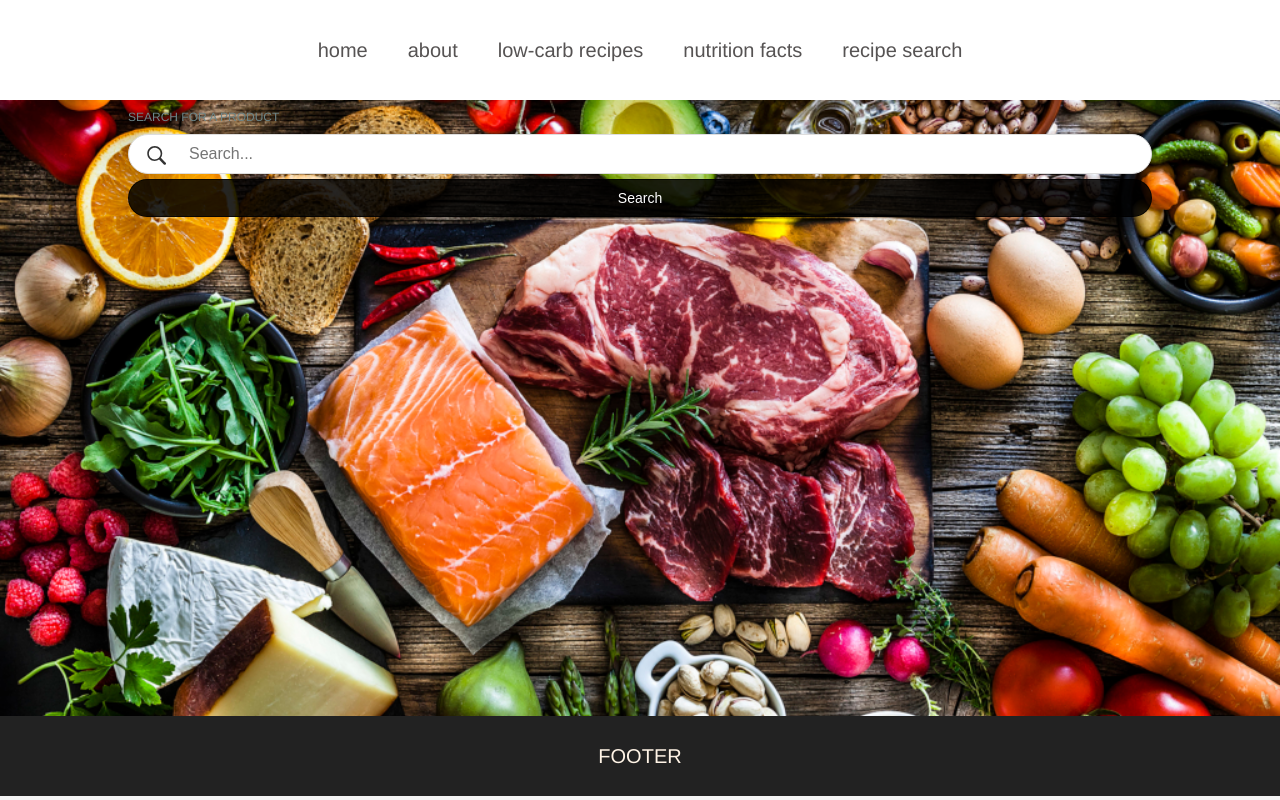
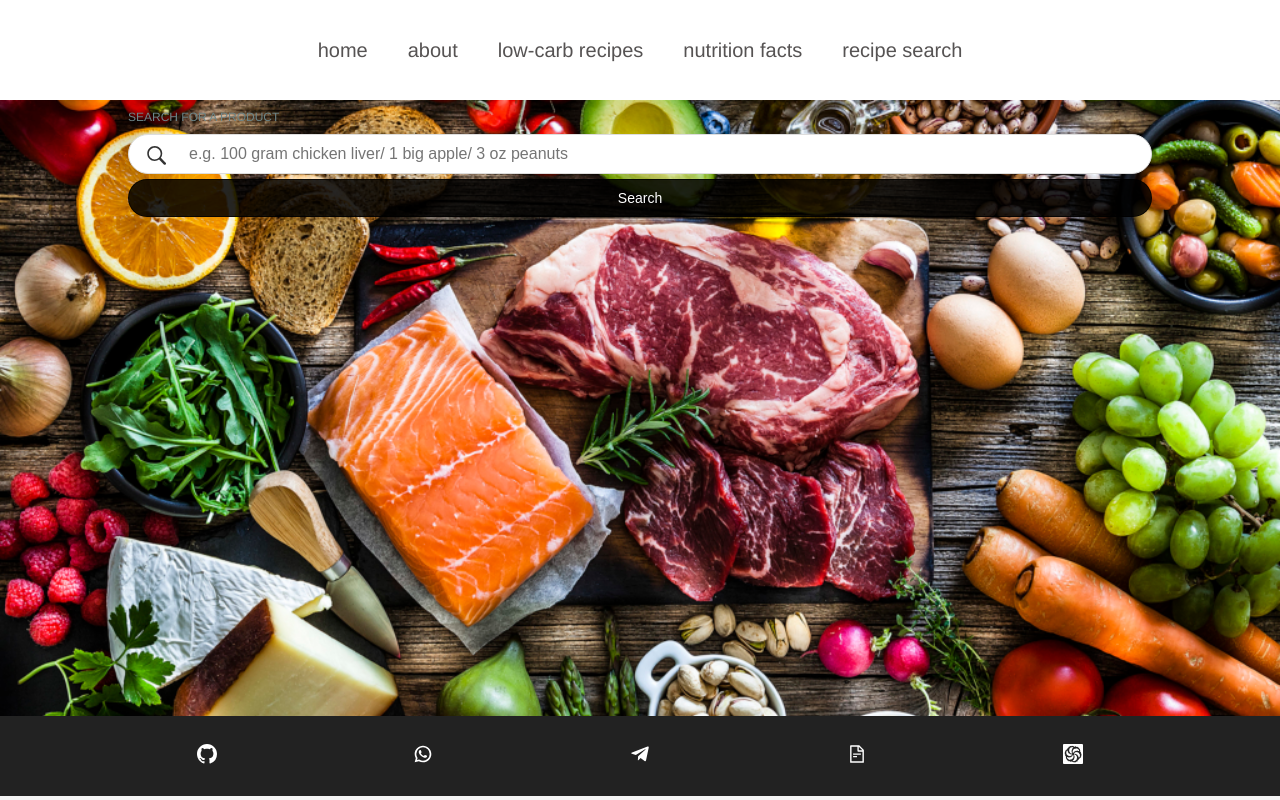
Before and after one commit to iridescenz/recipe-search, a React (Create React App) app: page /nutrition-facts in a window 1280 px wide. Built offline with nearby package versions, Linux system fonts and the light colour scheme.

Commit message:
footer upd

```diff
--- a/src/components/Footer.js
+++ b/src/components/Footer.js
@@ -1,9 +1,18 @@
 import React from 'react'
+import { GoMarkGithub } from 'react-icons/go'
+import { SiCodewars } from 'react-icons/si'
+import { AiOutlineFileText } from 'react-icons/ai'
+import { RiWhatsappLine } from 'react-icons/ri'
+import { FaTelegramPlane } from 'react-icons/fa'
 
 const Footer = () => {
     return (
         <footer className='site-footer'>
-           <div>Footer</div>
+           <a href='https://github.com/iridescenz'> <GoMarkGithub /> </a>
+           <a href='https://api.whatsapp.com/send?phone=<89777866763>'> <RiWhatsappLine /> </a>
+           <a href='https://t.me/iridescenz'> <FaTelegramPlane /> </a>
+           <a href='https://hh.ru/resume/e19e7e87ff08dd67d20039ed1f6e794d624546'> <AiOutlineFileText /> </a>
+           <a href='https://www.codewars.com/users/iridescens'> <SiCodewars /> </a>
         </footer>
     )
 }
--- a/src/components/Form.js
+++ b/src/components/Form.js
@@ -1,7 +1,7 @@
 import React from 'react'
 import { GoSearch } from 'react-icons/go'
 
-const Form = ({ handleSubmit, name, handleChange, value }) => {
+const Form = ({ handleSubmit, name, handleChange, value, placeholder }) => {
     return (
         <form className='form' onSubmit={handleSubmit}>
             <label className='label' htmlFor='query'>search for a {name}</label>
@@ -11,7 +11,7 @@ const Form = ({ handleSubmit, name, handleChange, value }) => {
                     name='query'
                     value={value}
                     onChange={handleChange}
-                    placeholder='Search...'/>
+                    placeholder={placeholder}/>
                 <button className='button' type='submit'>Search</button>
         </form>
     )
--- a/src/components/LowcarbRecipes.js
+++ b/src/components/LowcarbRecipes.js
@@ -33,6 +33,7 @@ export const LowcarbRecipes = () => {
                     handleSubmit={searchLowCarbRecipe}
                     handleChange={e => setQuery(e.target.value)}
                     value={query}
+                    placeholder={`e.g. keto waffles`}
                     name='low carb recipe'
                 />
             <div className='card-container'>{showLowCarbList}</div>
--- a/src/components/NutritionFacts.js
+++ b/src/components/NutritionFacts.js
@@ -32,7 +32,7 @@ function LinearProgressWithLabel(props) {
 
   const useStyles = makeStyles({
     root: {
-      width: '200%',
+      width: '100%',
     },
   });
 
@@ -76,6 +76,7 @@ export const NutritionFacts = () => {
             <div className='container' style={{backgroundImage: `url('nutrition.jpg')`}}>
                 <Form
                     handleSubmit={searchNutrition}
+                    placeholder={`e.g. 100 gram chicken liver/ 1 big apple/ 3 oz peanuts`}
                     handleChange={e => setProduct(e.target.value)}
                     value={product}
                     name='product'
--- a/src/components/RecipeSearch.js
+++ b/src/components/RecipeSearch.js
@@ -35,6 +35,7 @@ const RecipeSearch = () => {
             handleSubmit={searchRecipe}
             handleChange={e => setQuery(e.target.value)}
             value={query}
+            placeholder={`e.g. apple pie`}
             name='recipe'
         />
         <div className='card-container'>{showList}</div>
--- a/src/index.css
+++ b/src/index.css
@@ -12,6 +12,13 @@ html {
   .card {
     font-size: 10px
   }
+  .nutrition-card > ul {
+    grid-template-columns: repeat(3, minmax(10rem, 1fr) )!important;
+  }
+  .nutrition-card {
+    font-size: 9px!important;
+    margin: 1rem auto!important;
+  }
   .site-header > div {
     font-size: 10px;
   }
@@ -20,7 +27,7 @@ html {
     font-size: 7px;
   }
   .form {
-   width: 80vw;
+   width: 100%;
    margin: auto;
   }
   .app {
@@ -149,19 +156,14 @@ div.site-header {
 
 footer.site-footer {
   display: flex;
-  flex-direction: row;
+  justify-content:space-evenly;
   background-color: rgba(34, 34, 34);
   color: rgb(255, 244, 230);
   font-size: 2rem;
   align-items: center;
-  justify-content: center;
   grid-area: footer;
   min-height: 10vh;
   width:100%;
-
-}
-footer.site-footer > div {
-  text-transform: uppercase;
 }
 
 .card {
@@ -288,7 +290,7 @@ div.error {
   flex-direction: column;
   align-items: center;
   place-self: center;
-  margin: 3rem auto;
+  margin: 2rem auto;
   height: auto;
   width: 65vw;
   padding: 3rem;
@@ -326,7 +328,7 @@ div.error {
 .nutrition-card > ul {
   display: grid;
   align-items: center;
-  grid-template-columns: repeat( 3, minmax(10rem, 1fr) );
+  grid-template-columns: repeat( 4, minmax(10rem, 1fr) );
   column-gap: 3rem;
   row-gap: 3rem;
   padding: 1rem;
@@ -337,3 +339,7 @@ div.error {
   text-align: center;
   vertical-align: center;
 }
+.site-footer > a {
+  color: white;
+  font-size: 2rem;
+}
```
